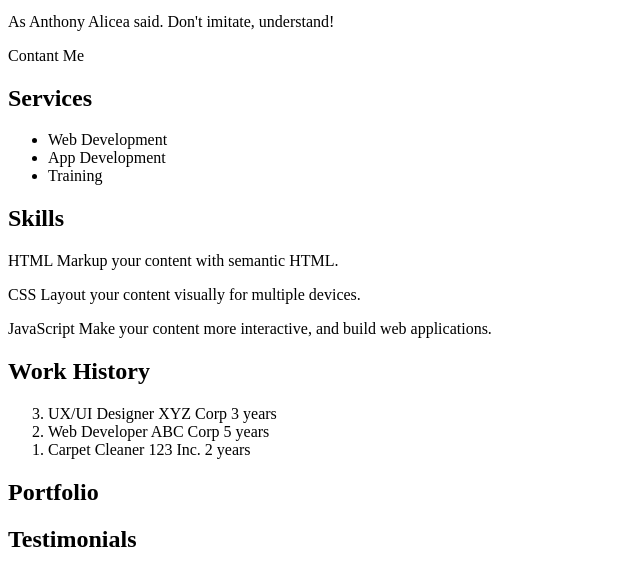
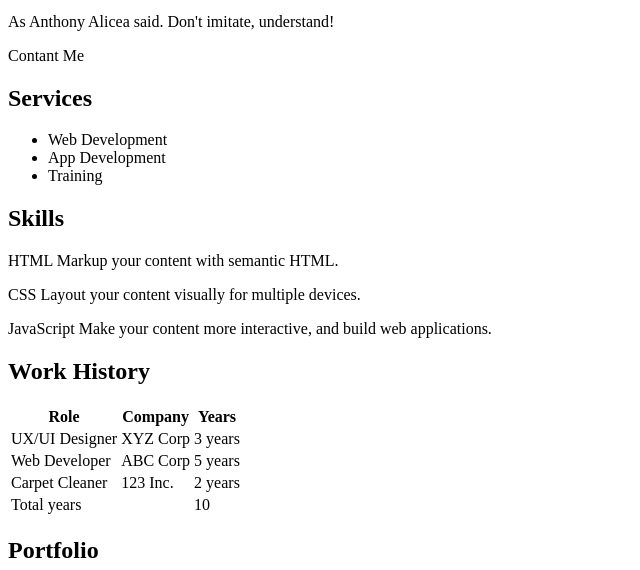
Before and after one commit to NicolasOmar/html-css-practice, a website: page 1-document/index.html in a window 1280 px wide. Shown: the part 375-945 px from the top of the page, without its empty margins (0-640 px from the left). Drawn offline with Linux system fonts and the light colour scheme.

Commit message:
Understanding of table and main elements

```diff
--- a/1-document/index.html
+++ b/1-document/index.html
@@ -14,6 +14,8 @@
 
   <!-- here goes all the content of the document-->
   <body>
+    <!-- A main components reffers to the dominant part of a document and it can only be one per document (actually can be more than one, but the rest should been hidden from the one is shown) -->
+    <main>
       <!--
         - The h tags use phrasing content, which reffers for text
         - Represent the heading of a section
@@ -49,7 +51,8 @@
         </header>
         <!-- An aside is a type of section for tangencial content that is at the side of the main content, it means is part of the section, but its another type of content -->
         <p>
-        Hi! I'm John Doe and I'm happy to have you as a reviewer in my repo. <aside>As Anthony Alicea said. Don't imitate, understand!</aside>
+          Hi! I'm John Doe and I'm happy to have you as a reviewer in my repo.
+        <aside>As Anthony Alicea said. Don't imitate, understand!</aside>
         </p>
         <!-- The footer represetnt the footer (lowest element) of its nearest ancestor section component (in this case, the header), used to contain author info or bervose agreement details as example -->
         <footer>
@@ -62,6 +65,10 @@
         <!--
               When you want to make a list of thing where the order is not important, use ul
               Each li represents an item
+            -->
+        <!--
+              On a ordered list, you have some more ways to cutomize it
+              reversed is a boolean work that will reverse the order of the items from descendint to ascendint (from 1, 2, 3 to 3, 2, 1)
             -->
         <ul>
           <li>Web Development</li>
@@ -90,28 +97,43 @@
       <section>
         <h2>Work History</h2>
         <!--
-        On a ordered list, you have some more ways to cutomize it
-        reversed is a boolean work that will reverse the order of the items from descendint to ascendint (from 1, 2, 3 to 3, 2, 1)
+              When you have information that can be understood as tabular data (a set of values and names that you want to compare in a different way), you have the table component that divides its information in 3 sections: thead (header), tbody (body) and tfoot (footer)
+              thead is where the heads of each row will be places
+              tbody is where you have a set of tr (or table rows) where each one has an amount of td (or table cells) equivalent to the numbers of rows setted on the header
+              tfoot is where the user will want to see summray data, that can be showed as is wanted.
             -->
-      <ol reversed>
-        <li>
-          UX/UI Designer
-          XYZ Corp
-          3 years
-        </li>
-
-        <li>
-          Web Developer
-          ABC Corp
-          5 years
-        </li>
-
-        <li>
-          Carpet Cleaner
-          123 Inc.
-          2 years
-        </li>
-      </ol>
+        <table>
+          <thead>
+            <tr>
+              <th>Role</th>
+              <th>Company</th>
+              <th>Years</th>
+            </tr>
+          </thead>
+          <tbody>
+            <tr>
+              <td>UX/UI Designer</td>
+              <td>XYZ Corp</td>
+              <td>3 years</td>
+            </tr>
+            <tr>
+              <td>Web Developer</td>
+              <td>ABC Corp</td>
+              <td>5 years</td>
+            </tr>
+            <tr>
+              <td>Carpet Cleaner</td>
+              <td>123 Inc.</td>
+              <td>2 years</td>
+            </tr>
+          </tbody>
+          <tfoot>
+            <tr>
+              <td colspan="2">Total years</td>
+              <td>10</td>
+            </tr>
+          </tfoot>
+        </table>
       </section>
 
       <section>
@@ -137,5 +159,6 @@
         <p>111 Main St.</p>
         <p>Somewhere, NY 33333</p>
       </section>
+    </main>
   </body>
 </html>
```
Also changed, not shown: README.md. Lines whose indentation alone changed are shown as unchanged.
